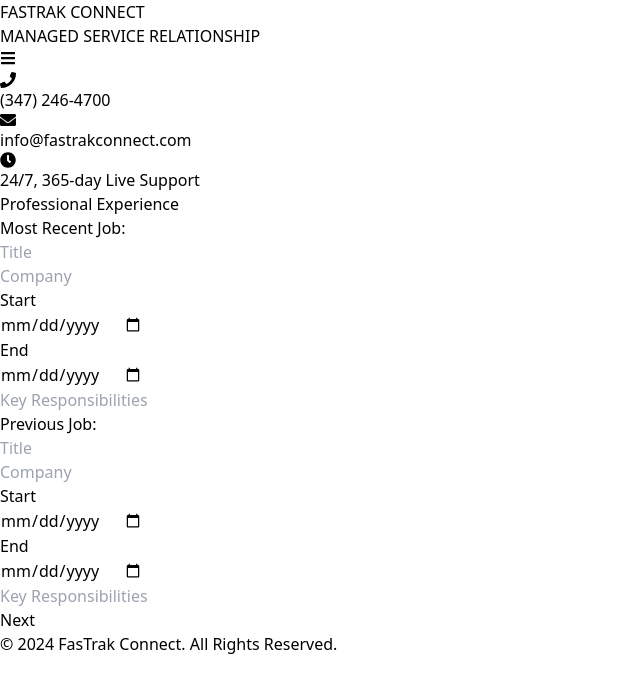
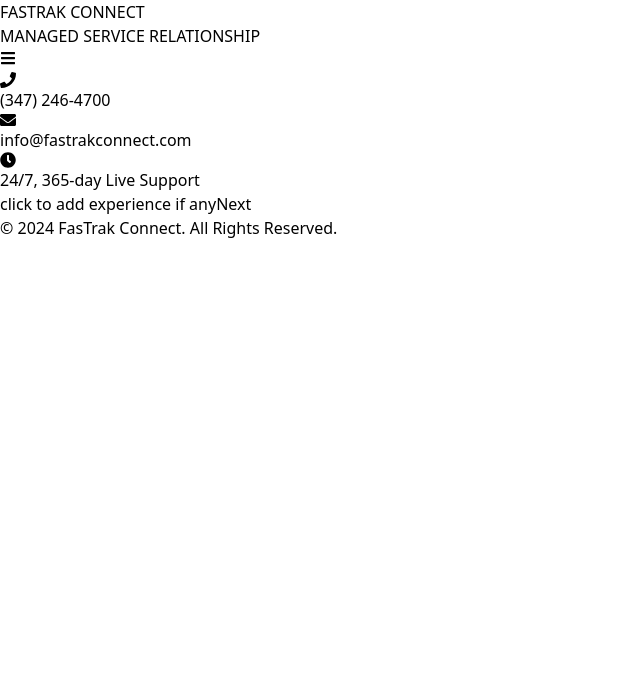
Before and after one commit to RaoofGoher/fastTrack, a React (Vite) app: page /professionalexp in a window 1280 px wide. Shown: the top 692 px of the page, without its empty margins (0-640 px from the left). Built offline with nearby package versions, Linux system fonts and the light colour scheme.

Commit message:
button added

```diff
--- a/src/component/careers/ProfessionalExp.jsx
+++ b/src/component/careers/ProfessionalExp.jsx
@@ -1,4 +1,4 @@
-import React from "react";
+import React, { useState } from "react";
 import { Formik, Form, Field, ErrorMessage } from "formik";
 import * as Yup from "yup";
 import { useNavigate } from "react-router-dom";
@@ -10,6 +10,7 @@
   const navigate = useNavigate();
   const applicantId = useSelector((state) => state.personalInfo.applicantId);
   const [addExperience, { isLoading, isError, error }] = useAddExperienceMutation();
+  const [addExperienceBtn, setAddExperienceBtn] = useState(false);
 
   // Validation schema
   const validationSchema = Yup.object({
@@ -69,10 +70,20 @@
       console.error("Error submitting experience:", err);
     }
   };
+  const experienceHandler = () => {
+    setAddExperienceBtn((prevState) => !prevState);
+  };
 
   return (
     <div className="max-w-3xl mx-auto p-6 bg-white shadow-md rounded-md">
-      <h2 className="text-xl font-semibold text-gray-800 mb-4">Professional Experience</h2>
+      <div className="flex flex-row justify-between items-center mb-4">
+      <button onClick={experienceHandler} className="bg-gray-700 px-4 py-2 rounded-lg text-white border-2 border-gray-700 hover:bg-white hover:text-gray-700">
+        {addExperienceBtn === false ? "click to add experience if any" :"close expereience" }
+        </button>
+        {addExperienceBtn === false ? <button onClick={handleSubmit} className="bg-blue-500 px-4 py-2 rounded-lg text-white border-2 border-blue-500 hover:bg-white hover:text-blue-500">Next</button> : ""}
+        </div>
+      {addExperienceBtn && <>
+        <h2 className="text-xl font-semibold text-gray-800 mb-4">Professional Experience</h2>
       <Formik
         initialValues={initialValues}
         validationSchema={validationSchema}
@@ -236,6 +247,8 @@
           </Form>
         )}
       </Formik>
+      </>}
+
     </div>
   );
 };
```
